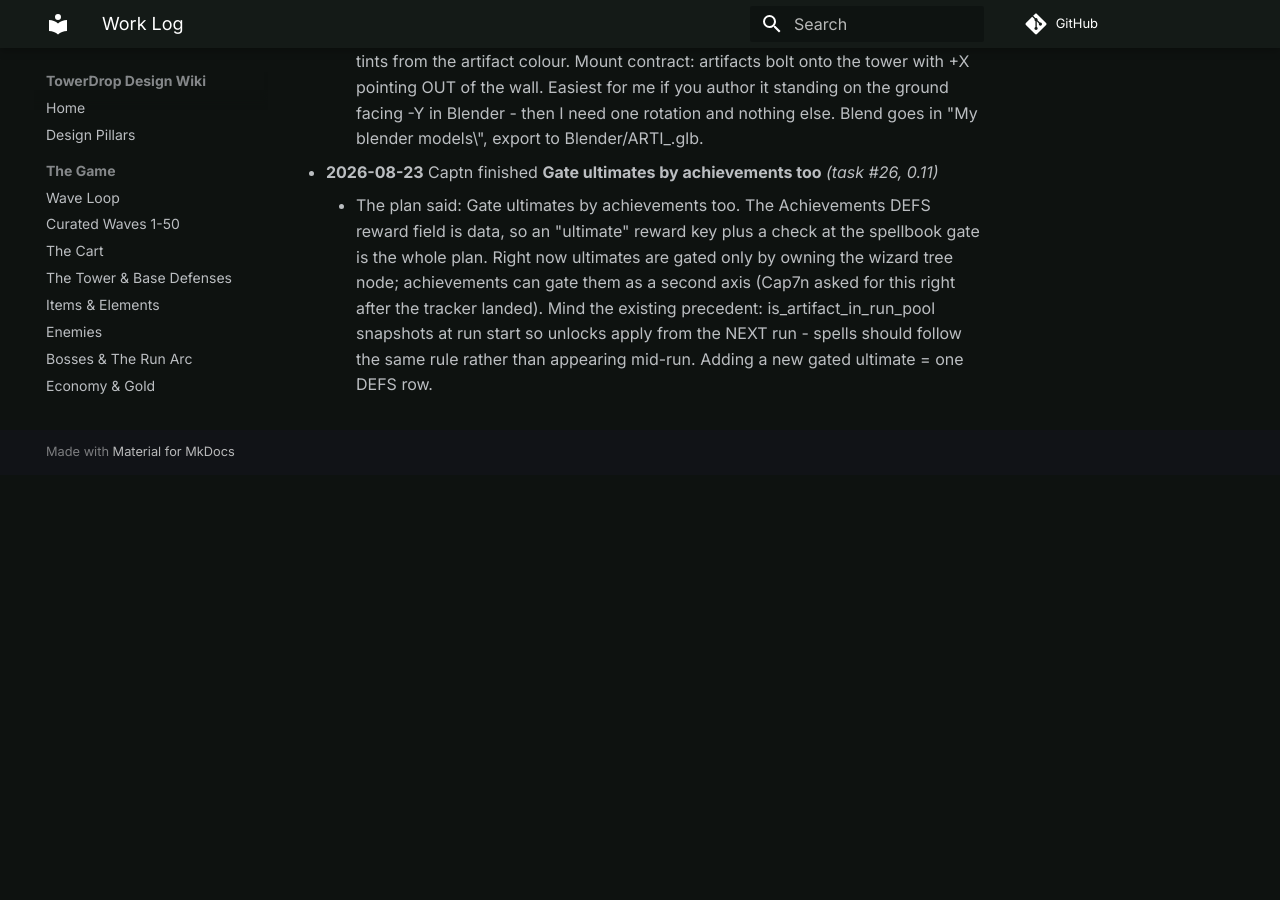
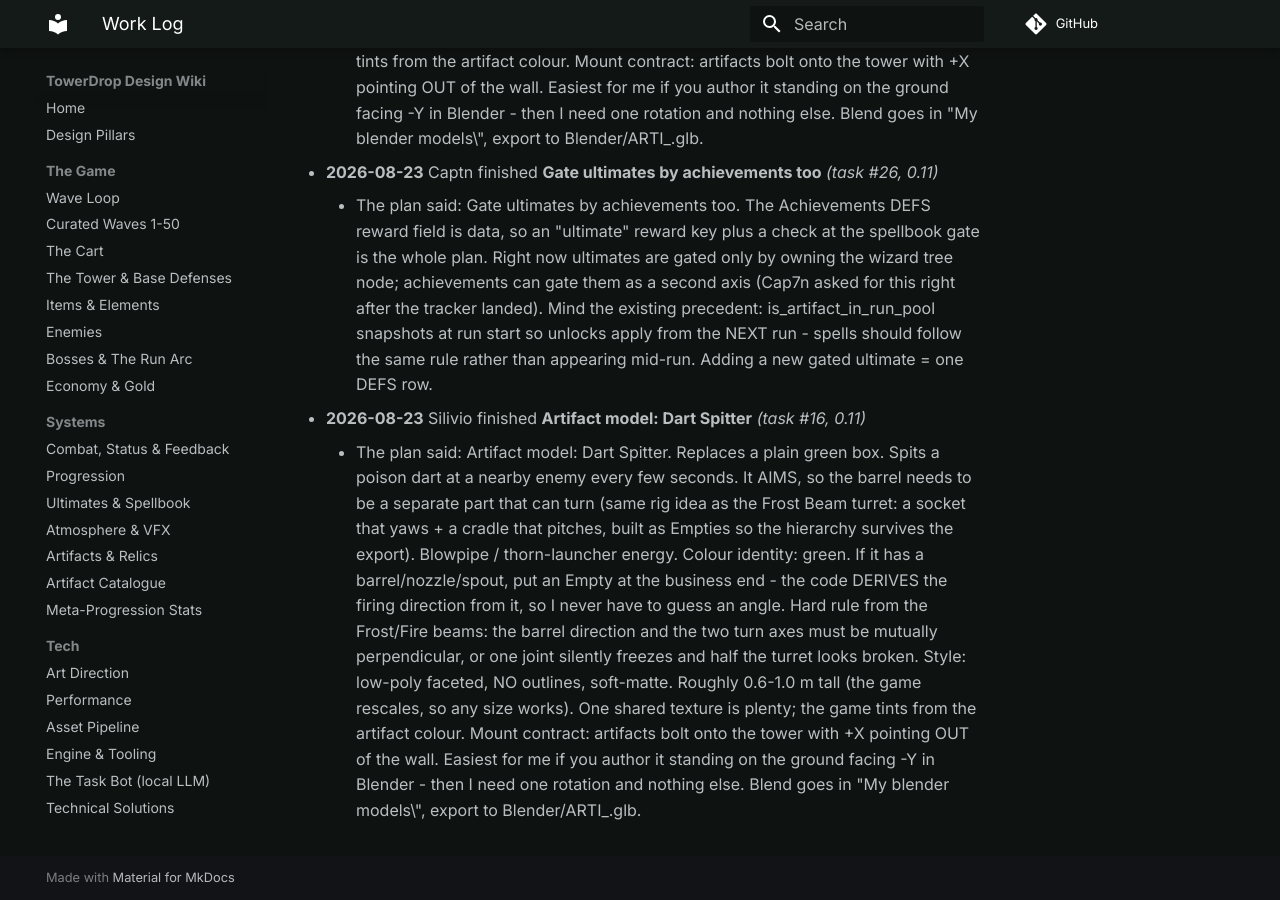
Before and after one commit to cap7n/towerdrop-docs, an MkDocs documentation site: the page built from docs/project/log.md, in a window 1280 px wide and 900 px high, scrolled down 4766 px. Built offline with MkDocs 1.6.1 and Material for MkDocs 9.7.7, drawn with Linux system fonts in a browser that asks for light colours; comment, search, counter and statistics services are not loaded; before the commit the page ends 5241 px from its top, so only the background shows below that.

Commit message:
log: Artifact model: Dart Spitter (task #16)

```diff
--- a/docs/project/log.md
+++ b/docs/project/log.md
@@ -48,3 +48,5 @@
     - The plan said: Artifact model: Shock Coil. Third of the three artifacts stuck sharing one grey sphere. What it does: every 20 s it zaps EVERY enemy within 6 m at once (damage + stun). Long cooldown, big moment - so it can look like a charged-up capacitor: coils, prongs, something with a gap the arc could jump. Colour identity: electric yellow. Style: low-poly faceted, NO outlines, soft-matte. Roughly 0.6-1.0 m tall (the game rescales, so any size works). One shared texture is plenty; the game tints from the artifact colour. Mount contract: artifacts bolt onto the tower with +X pointing OUT of the wall. Easiest for me if you author it standing on the ground facing -Y in Blender - then I need one rotation and nothing else. Blend goes in "My blender models\", export to Blender/ARTI_<Name>.glb.
 - **2026-08-23** Captn finished **Gate ultimates by achievements too** _(task #26, 0.11)_
     - The plan said: Gate ultimates by achievements too. The Achievements DEFS reward field is data, so an "ultimate" reward key plus a check at the spellbook gate is the whole plan. Right now ultimates are gated only by owning the wizard tree node; achievements can gate them as a second axis (Cap7n asked for this right after the tracker landed). Mind the existing precedent: is_artifact_in_run_pool snapshots at run start so unlocks apply from the NEXT run - spells should follow the same rule rather than appearing mid-run. Adding a new gated ultimate = one DEFS row.
+- **2026-08-23** Silivio finished **Artifact model: Dart Spitter** _(task #16, 0.11)_
+    - The plan said: Artifact model: Dart Spitter. Replaces a plain green box. Spits a poison dart at a nearby enemy every few seconds. It AIMS, so the barrel needs to be a separate part that can turn (same rig idea as the Frost Beam turret: a socket that yaws + a cradle that pitches, built as Empties so the hierarchy survives the export). Blowpipe / thorn-launcher energy. Colour identity: green. If it has a barrel/nozzle/spout, put an Empty at the business end - the code DERIVES the firing direction from it, so I never have to guess an angle. Hard rule from the Frost/Fire beams: the barrel direction and the two turn axes must be mutually perpendicular, or one joint silently freezes and half the turret looks broken. Style: low-poly faceted, NO outlines, soft-matte. Roughly 0.6-1.0 m tall (the game rescales, so any size works). One shared texture is plenty; the game tints from the artifact colour. Mount contract: artifacts bolt onto the tower with +X pointing OUT of the wall. Easiest for me if you author it standing on the ground facing -Y in Blender - then I need one rotation and nothing else. Blend goes in "My blender models\", export to Blender/ARTI_<Name>.glb.
```
